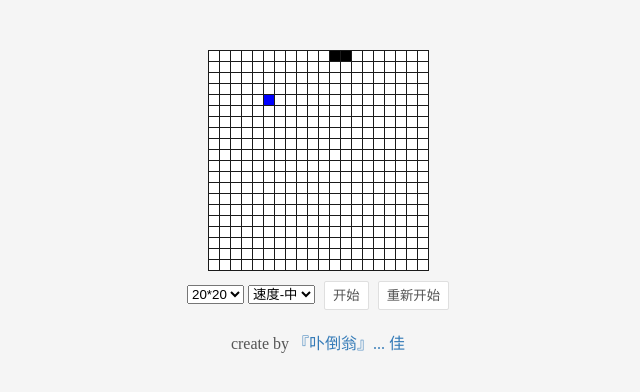
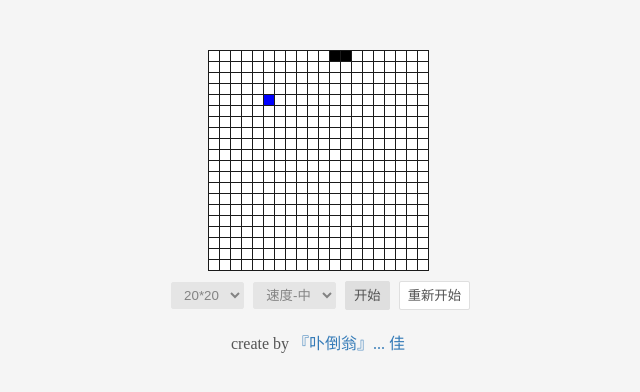
Before and after one commit to hjjia/retroSnake, a plain HTML site: page index.html in a window 1280 px wide. Both pictures are taken after a click on the button "开始". Shown: the whole page, without its empty margins (322-962 px from the left). Drawn offline with Linux system fonts and the light colour scheme.

Commit message:
调速和调面板大小实现

```diff
--- a/index.html
+++ b/index.html
@@ -32,7 +32,9 @@
         #pannel table .food {
             background-color: blue;
         }
-        .btn{
+        .btn,
+        select
+        {
             display: inline-block;
             margin-left: 5px;
             text-align: center;
@@ -46,8 +48,9 @@
             border: 1px solid #dfdfdf;
             color: #545454;
         }
-        .btn[disabled]{
+        .btn[disabled],select[disabled]{
             cursor: not-allowed;
+            background-color: #dfdfdf;
         }
         .copyright{
             margin-top: 20px;
@@ -81,23 +84,19 @@
     </div>
 <script src="snake.js"></script>
 <script>
-   /*   var selSize  = document.getElementById('selSize').value
+     var selSize  = document.getElementById('selSize').value
      var selSpeed = document.getElementById('selSpeed').value
 
-     document.getElementById('selSize').onchange = function(){
-     selSize = this.value
-     }
-     document.getElementById('selSpeed').onchange = function(){
-     selSpeed = this.value
-     }*/
-    new retroSnake({
-        id:'pannel',
-        startId:'btnStart',
-        reStartId:'reStart',
-        row:20,
-        column:20,
-        speed:250
-    }).init()
+     var snake = new retroSnake({
+         id:'pannel',
+         startId:'btnStart',
+         reStartId:'reStart',
+         reSpeedId:'selSpeed',
+         reSPanelId:'selSize',
+
+     }).init()
+
+
 </script>
 </body>
 </html>
--- a/snake.js
+++ b/snake.js
@@ -5,10 +5,10 @@
     window.retroSnake = function (obj) {
         this.id         = obj.id  // 面板id
         this.startId    = obj.startId  // 游戏开始按钮id
-        this.reStartId  = obj.reStartId  // 游戏开始按钮id
-        this.row        = obj.row // 行数
-        this.column     = obj.column //
-        this.speed      = obj.speed //
+        this.reStartId  = obj.reStartId  // 游戏重新开始按钮 id
+        this.reSpeedId  = obj.reSpeedId  // 游戏调速 id
+        this.reSPanelId = obj.reSPanelId  // 调节面板大小 id
+
         this.workThread = null
 
     }
@@ -42,9 +42,31 @@
 
     //
 
-    retroSnake.prototype.init = function(){
+    retroSnake.prototype.init = function () {
+        var reSpeedId  = document.getElementById(this.reSpeedId)
+        var reSPanelId = document.getElementById(this.reSPanelId)
+
         var that = this
 
+        this.row   = this.column = reSPanelId.value
+        this.speed = reSpeedId.value
+
+        reSpeedId.onchange = function () {
+            that.speed = reSpeedId.value
+            console.log('speed ' + that.row)
+        }
+
+        reSPanelId.onchange = function () {
+            that.row   = that.column = reSPanelId.value
+            that.drawPanel()
+        }
+
+        this.Play()
+
+    }
+
+    retroSnake.prototype.Play = function(){
+        var that = this
         that.drawPanel()
 
         this.Start = function () {
@@ -70,6 +92,9 @@
         var startDom = document.getElementById(this.startId)
         var reStartDom = document.getElementById(this.reStartId)
 
+        var reSpeedId  = document.getElementById(this.reSpeedId)
+        var reSPanelId = document.getElementById(this.reSPanelId)
+
         reStartDom.disabled = true
         reStartDom.setAttribute('disabled',true)
 
@@ -77,6 +102,12 @@
 
             this.disabled = true
             this.setAttribute('disabled',true)
+
+            reSpeedId.disabled = true
+            reSpeedId.setAttribute('disabled',true)
+
+            reSPanelId.disabled = true
+            reSPanelId.setAttribute('disabled',true)
 
             reStartDom.disabled = false
             reStartDom.removeAttribute('disabled')
@@ -92,7 +123,9 @@
             that.Start()
         },false)
 
+
     }
+
 
     retroSnake.prototype.Eat = function (foodPos) {
 
@@ -245,8 +278,17 @@
         var startDom = document.getElementById(this.startId)
         var reStartDom = document.getElementById(this.reStartId)
 
+        var reSpeedId  = document.getElementById(this.reSpeedId)
+        var reSPanelId = document.getElementById(this.reSPanelId)
+
         startDom.disabled = false
         startDom.removeAttribute('disable')
+
+        reSpeedId.disabled = false
+        reSpeedId.removeAttribute('disable')
+
+        reSPanelId.disabled = false
+        reSPanelId.removeAttribute('disable')
 
         reStartDom.disabled = true
         reStartDom.setAttribute('disabled',true)
```
